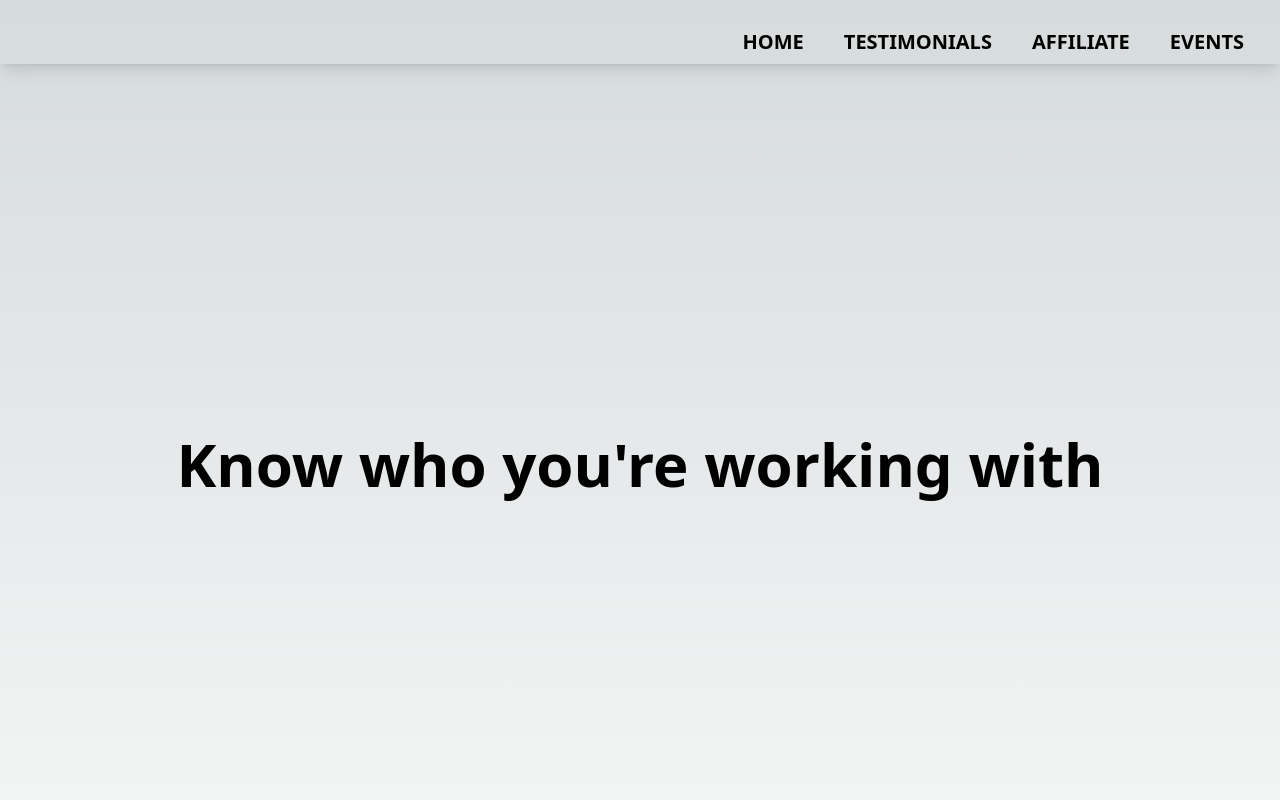
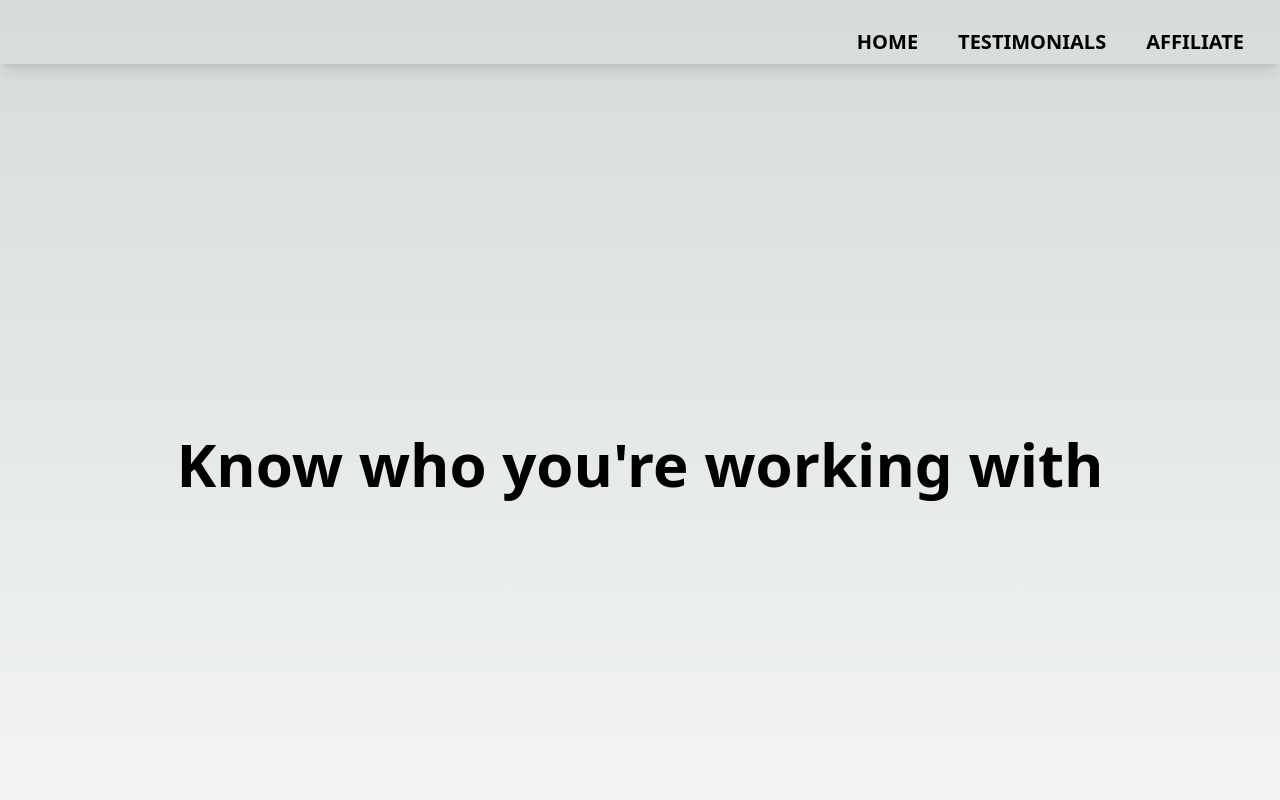
Before and after one commit to jonaylor89/tapped-webapp, a Next.js app: page / in a window 1280 px wide. Shown: the top 800 px of the page. Built offline with nearby package versions, Linux system fonts and the light colour scheme.

Commit message:
nav bar too

```diff
--- a/src/components/nav.tsx
+++ b/src/components/nav.tsx
@@ -30,7 +30,6 @@ export default function Nav() {
                 <NavBarItem label="HOME" tag="home" />
                 <NavBarItem label="TESTIMONIALS" tag="testimonials" />
                 <NavBarItem label="AFFILIATE" tag='affiliate' />
-                <NavBarItem label="EVENTS" tag='events' />
             </div>
         </nav>
     );
```
